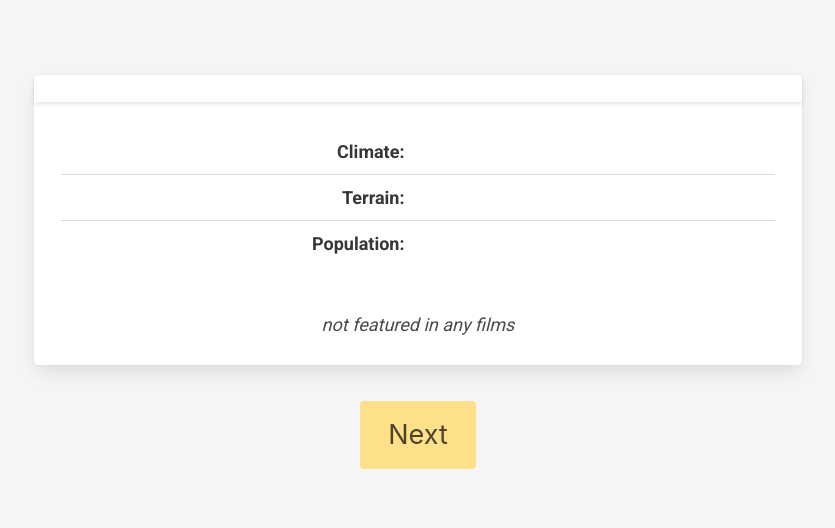
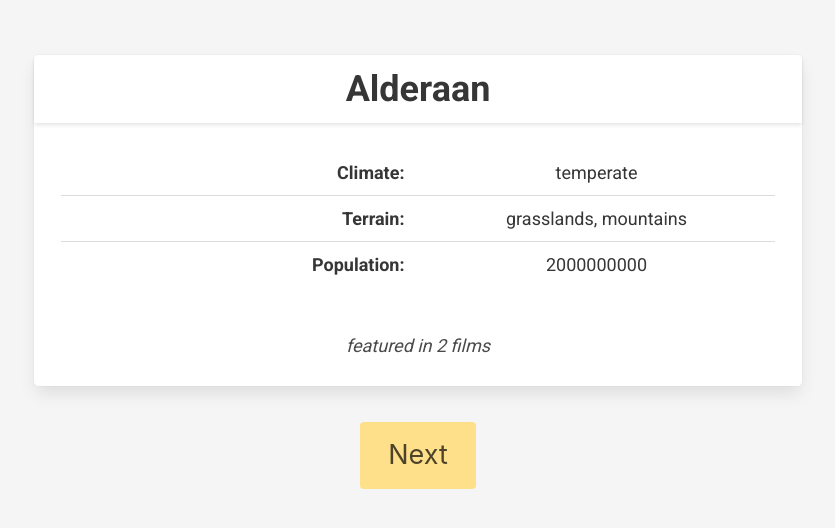
Before and after one commit to lpolon/desafio-swapi-random, a React (Create React App) app: page / in a window 1280 px wide. Shown: the part 128-656 px from the top of the page, without its empty margins (222-1057 px from the left). Built offline with nearby package versions, Linux system fonts and the light colour scheme; no server answers.

Commit message:
App.jsx animates cards on mount/dismount using useTransition from react-spring

```diff
--- a/package.json
+++ b/package.json
@@ -15,6 +15,7 @@
     "react": "^16.13.0",
     "react-dom": "^16.13.0",
     "react-scripts": "3.4.0",
+    "react-spring": "^8.0.27",
     "whatwg-fetch": "^3.0.0"
   },
   "scripts": {
--- a/src/Components/App/App.jsx
+++ b/src/Components/App/App.jsx
@@ -3,8 +3,11 @@
 import 'bulma-pageloader';
 import './App.css';
 
+import { useTransition, animated } from 'react-spring';
+
 import { FontAwesomeIcon as FA } from '@fortawesome/react-fontawesome';
 import { faRebel } from '@fortawesome/free-brands-svg-icons';
+
 import Swapi from '../../Util/Swapi';
 import { getOneRandomArrayElement } from '../../Util/helper';
 
@@ -12,32 +15,42 @@
 import GetRandomPlanet from '../GetRandomPlanetButton';
 const planetsResource = new Swapi('planets');
 
-// const fakeData = {
-//   name: 'Alderaan',
-//   rotation_period: '24',
-//   orbital_period: '364',
-//   diameter: '12500',
-//   climate: 'temperate',
-//   gravity: '1 standard',
-//   terrain: 'grasslands, mountains',
-//   surface_water: '40',
-//   population: '2000000000',
-//   residents: [
-//     'https://swapi.co/api/people/5/',
-//     'https://swapi.co/api/people/68/',
-//     'https://swapi.co/api/people/81/',
-//   ],
-//   films: ['https://swapi.co/api/films/6/', 'https://swapi.co/api/films/1/'],
-//   created: '2014-12-10T11:35:48.479000Z',
-//   edited: '2014-12-20T20:58:18.420000Z',
-//   url: 'https://swapi.co/api/planets/2/',
-// };
+const fakeData = {
+  name: 'Alderaan',
+  rotation_period: '24',
+  orbital_period: '364',
+  diameter: '12500',
+  climate: 'temperate',
+  gravity: '1 standard',
+  terrain: 'grasslands, mountains',
+  surface_water: '40',
+  population: '2000000000',
+  residents: [
+    'https://swapi.co/api/people/5/',
+    'https://swapi.co/api/people/68/',
+    'https://swapi.co/api/people/81/',
+  ],
+  films: ['https://swapi.co/api/films/6/', 'https://swapi.co/api/films/1/'],
+  created: '2014-12-10T11:35:48.479000Z',
+  edited: '2014-12-20T20:58:18.420000Z',
+  url: 'https://swapi.co/api/planets/2/',
+};
 
 export default function App() {
   const [error, setError] = useState(null);
   const [isLoading, setIsLoading] = useState(false);
   const [planets, setPlanets] = useState([]);
   const [randomPlanet, setRandomPlanet] = useState({});
+
+  const [number, set] = useState(1);
+  const transitions = useTransition(number, null, {
+    from: {
+      opacity: 0,
+      transform: 'translate3d(100%,0,0)',
+    },
+    enter: { opacity: 1, transform: 'translate3d(0%,0,0)' },
+    leave: { opacity: 0, transform: 'translate3d(-50%,0,0)', position: 'absolute', },
+  });
 
   const fetchAllPlanets = async () => {
     setIsLoading(true);
@@ -54,13 +67,14 @@
   };
 
   const handleInput = () => {
-    console.log('oi')
     const planet = getOneRandomArrayElement(planets);
+    let newNumber = Number(number);
+    set(newNumber+=1);
     setRandomPlanet(planet);
   };
 
   useEffect(() => {
-    fetchAllPlanets();
+    // fetchAllPlanets();
     // eslint-disable-next-line
   }, []);
 
@@ -84,8 +98,16 @@
     </h1>
   ) : (
     <div className="App has-background-light">
-      <PlanetCard {...randomPlanet} />
-      <GetRandomPlanet onInput={handleInput} />
+      <div>
+        {transitions.map(({ item, key, props }) =>
+            <animated.div key={key} style={props}>
+              <PlanetCard {...fakeData} />
+            </animated.div>
+        )}
+      </div>
+      <div>
+        <GetRandomPlanet onInput={handleInput} />
+      </div>
     </div>
   );
 }
```
Also changed, not shown: 1 other file (tests, documents, lock files or other folders).
